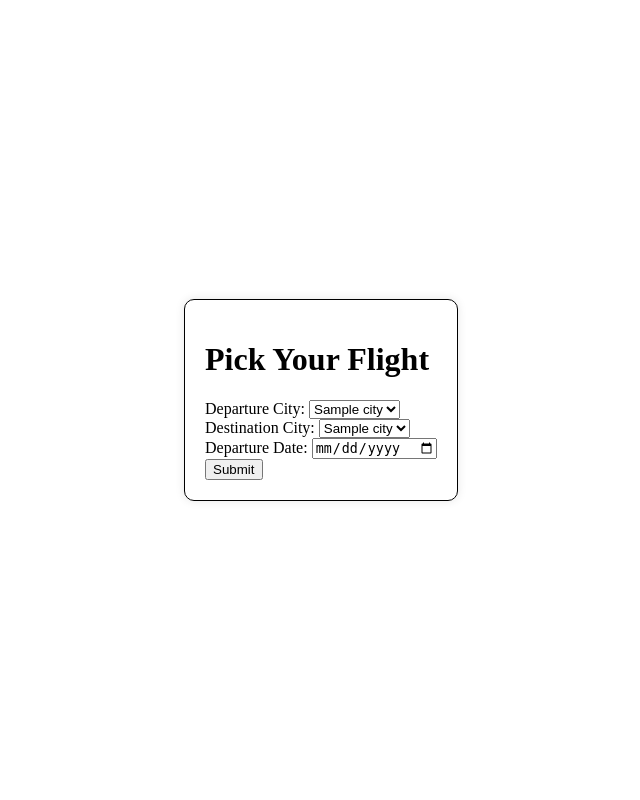
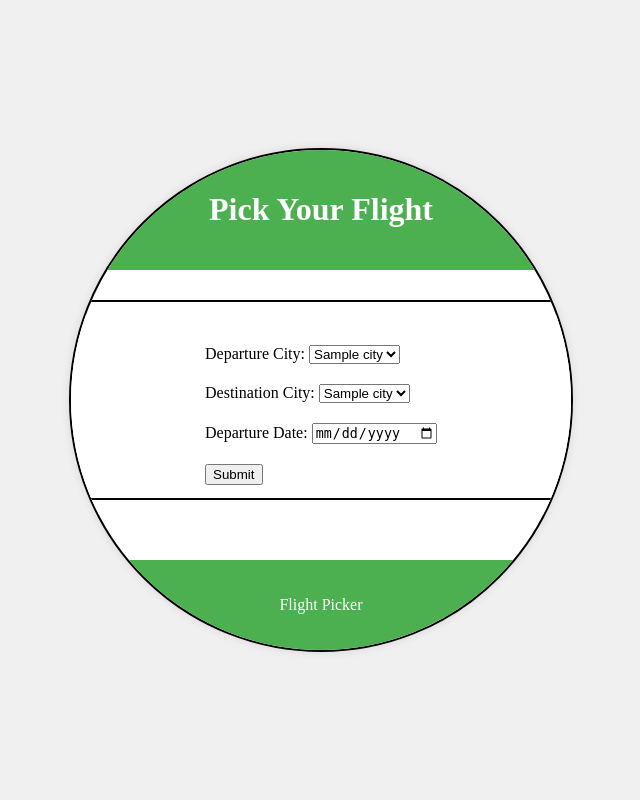
Before and after one commit to jasmin-core-enigma/hackaton-flight_delay-python_template, a Flask app: template templates/index.html in a window 1280 px wide. Shown: the whole page, without its empty margins (319-959 px from the left). Run offline with Flask 3, Linux system fonts and the light colour scheme; the template is opened without the code that fills it: most values are stand-ins (such as "Sample title", 1, 10 or a date in 2020).

Commit message:
added collors and changed the design a bit of the front page

```diff
--- a/templates/index.html
+++ b/templates/index.html
@@ -11,18 +11,61 @@
             align-items: center;
             height: 100vh;
             margin: 0;
+            background-color: #f0f0f0;
         }
         .form-container {
-            border: 1px solid #000;
+            width: 500px;
+            height: 500px;
+            border: 2px solid #000;
+            border-radius: 50%;
+            display: flex;
+            flex-direction: column;
+            justify-content: space-between;
+            padding: 0;
+            box-shadow: 0 0 10px rgba(0, 0, 0, 0.1);
+            background-color: #fff;
+            position: relative;
+            overflow: hidden;
+        }
+        .form-container::before,
+        .form-container::after {
+            content: '';
+            position: absolute;
+            left: 0;
+            right: 0;
+            height: 2px;
+            background-color: #000;
+        }
+        .form-container::before {
+            top: 150px;
+        }
+        .form-container::after {
+            bottom: 150px;
+        }
+        .heading, .footing {
+            text-align: center;
+            background-color: #4CAF50; /* Change this color as needed */
             padding: 20px;
-            border-radius: 10px;
-            box-shadow: 0 0 10px rgba(0, 0, 0, 0.1);
+            color: white;
+        }
+        .dropdowns {
+            display: flex;
+            flex-direction: column;
+            align-items: center;
+            padding: 20px;
+            background-color: #fff;
+        }
+        .dropdowns label, .dropdowns select, .dropdowns input {
+            margin: 10px 0;
         }
     </style>
 </head>
 <body>
     <div class="form-container">
+        <div class="heading">
             <h1>Pick Your Flight</h1>
+        </div>
+        <div class="dropdowns">
             <form action="/submit" method="post">
                 <label for="departure">Departure City:</label>
                 <select id="departure" name="departure">
@@ -44,5 +87,9 @@
                 <input type="submit" value="Submit">
             </form>
         </div>
+        <div class="footing">
+            <p>Flight Picker</p>
+        </div>
+    </div>
 </body>
 </html>
```
Lines whose indentation alone changed are shown as unchanged.
